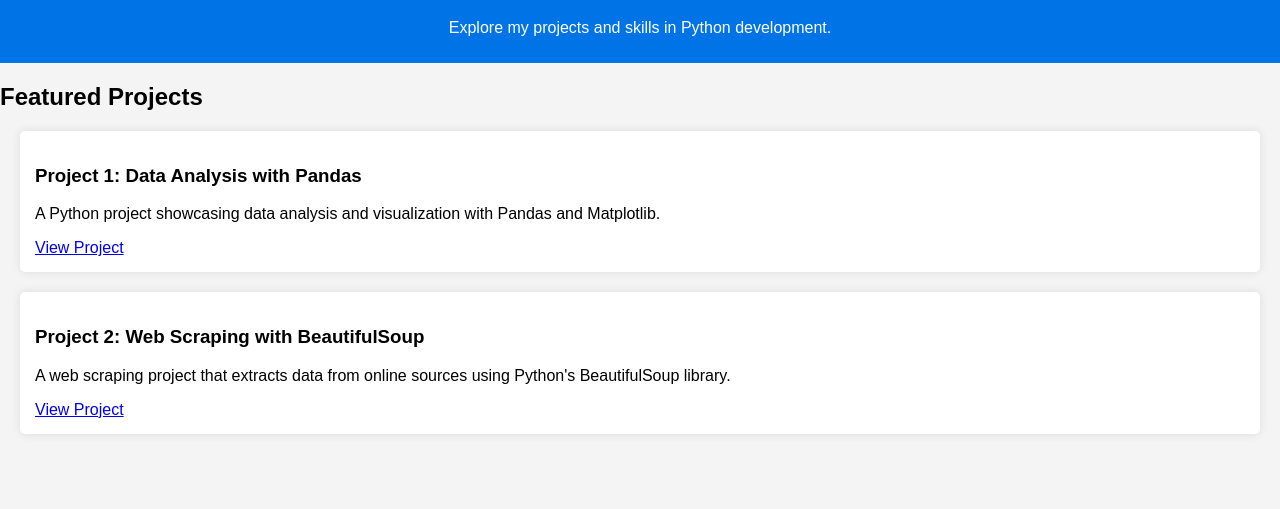
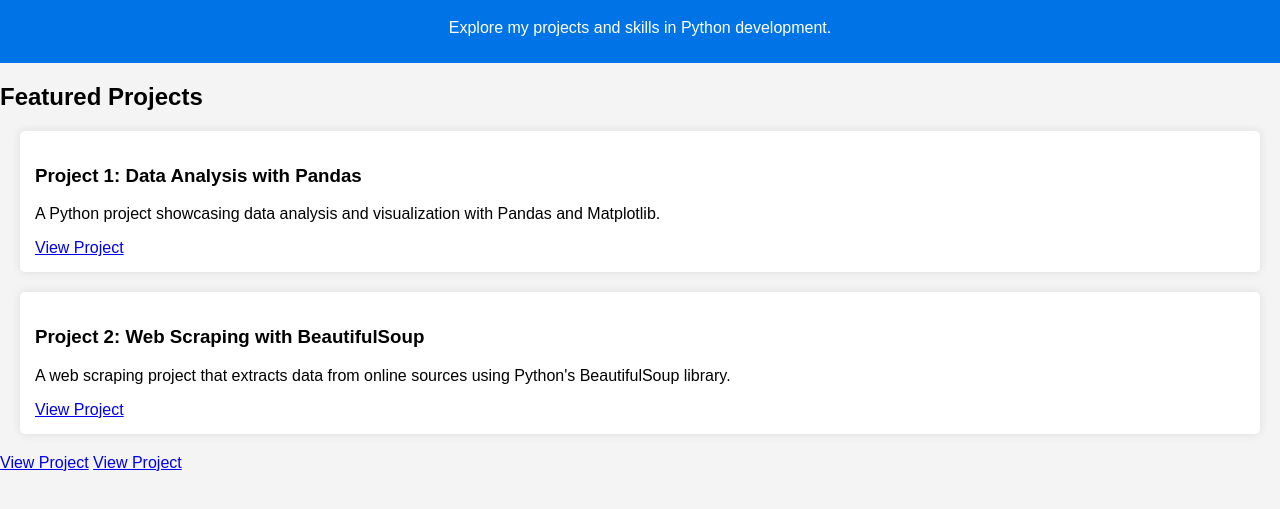
Before and after one commit to amallory1920/ashley-python-portfolio-new, a plain HTML site: page index.html in a window 1280 px wide. Shown: the part 71-580 px from the top of the page. Drawn offline with Linux system fonts and the light colour scheme.

Commit message:
Update index.html
Signed-off-by: amallory1920 <amallory1920@gmail.com>

```diff
--- a/index.html
+++ b/index.html
@@ -27,3 +27,6 @@
             </div>
         </div>
     </section>
+
+    <a href="projects/data-analysis.html">View Project</a>
+<a href="projects/web-scraping.html">View Project</a>
```
